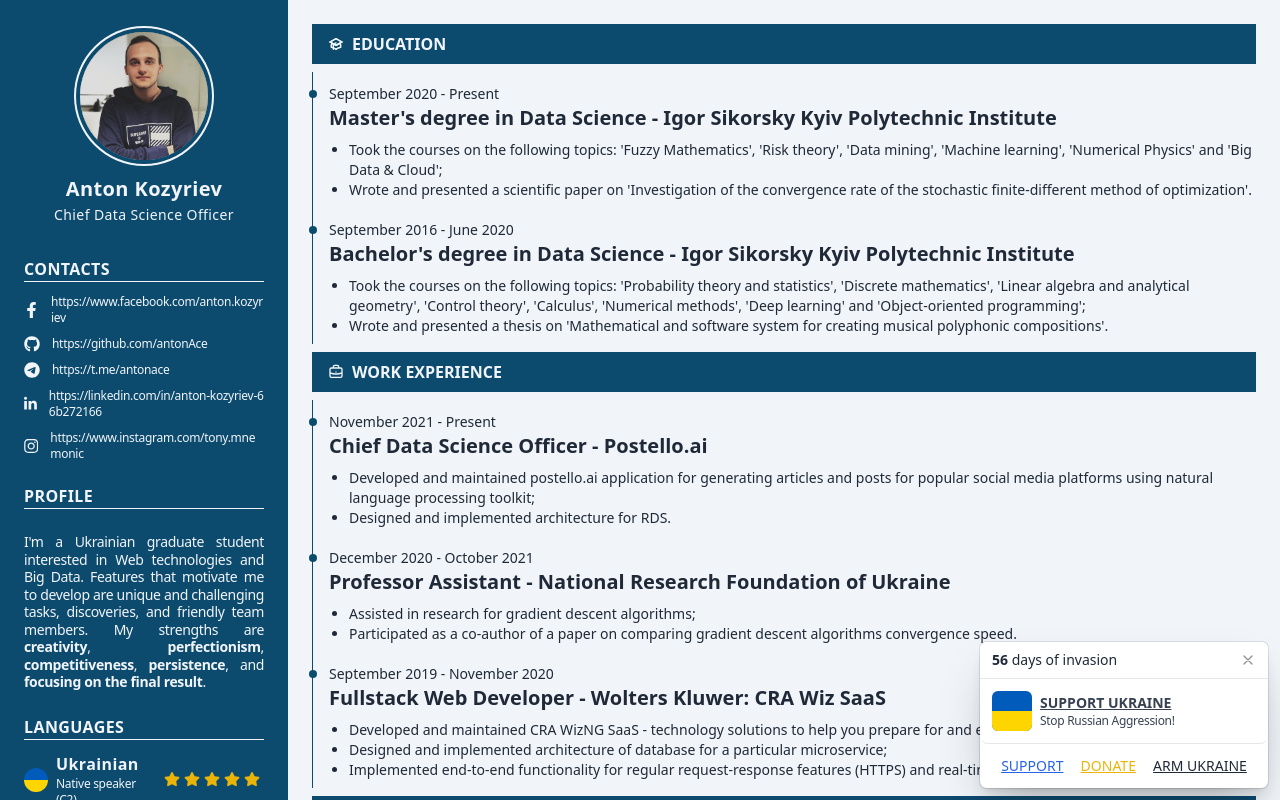
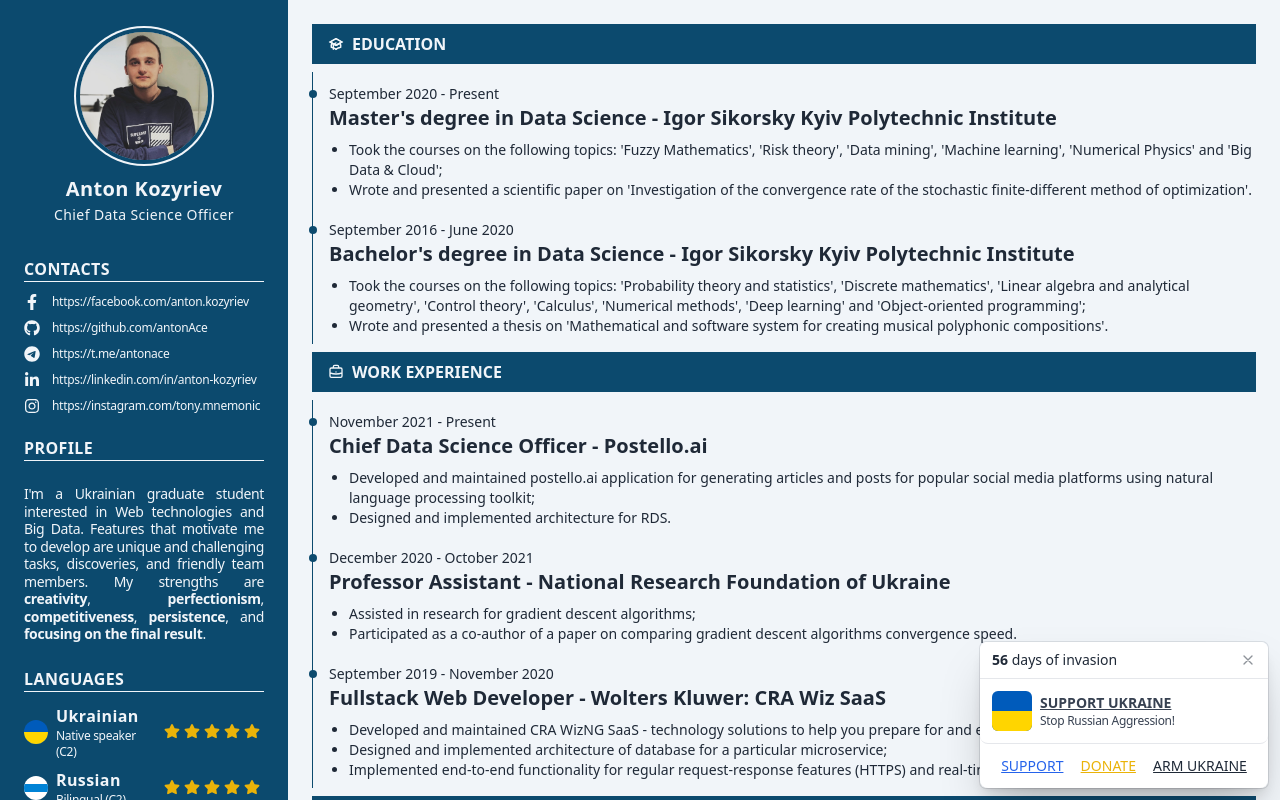
Before and after one commit to kaydotdev/antonkozyriev.me, a React (Create React App) app: page / in a window 1280 px wide. Shown: the top 800 px of the page. Built offline with nearby package versions, Linux system fonts and the light colour scheme.

Commit message:
misc(App.tsx): shorten social media urls

```diff
--- a/src/App.tsx
+++ b/src/App.tsx
@@ -456,7 +456,7 @@ function App() {
             <h5 className="mb-0 text-xl print:text-base font-bold leading-tight">Anton Kozyriev</h5>
             <p className="text-sm print:xs mt-1">Chief Data Science Officer</p>
             <div className="sm:hidden flex pt-2 flex-row flex-wrap justify-evenly sm:justify-center justify-items-stretch sm:gap-x-2 mt-6">
-              <SocialMediaButton href="https://www.facebook.com/anton.kozyriev" color="#1877f2">
+              <SocialMediaButton href="https://facebook.com/anton.kozyriev" color="#1877f2">
                 <svg xmlns="http://www.w3.org/2000/svg" viewBox="0 0 320 512" className="w-6 h-6"><path fill="currentColor" d="M279.14 288l14.22-92.66h-88.91v-60.13c0-25.35 12.42-50.06 52.24-50.06h40.42V6.26S260.43 0 225.36 0c-73.22 0-121.08 44.38-121.08 124.72v70.62H22.89V288h81.39v224h100.17V288z" /></svg>
               </SocialMediaButton>
               <SocialMediaButton href="https://github.com/antonAce" color="#333">
@@ -465,10 +465,10 @@ function App() {
               <SocialMediaButton href="https://t.me/antonace" color="#0088cc">
                 <svg xmlns="http://www.w3.org/2000/svg" viewBox="0 0 496 512" className="w-6 h-6"><path fill="currentColor" d="M248,8C111.033,8,0,119.033,0,256S111.033,504,248,504,496,392.967,496,256,384.967,8,248,8ZM362.952,176.66c-3.732,39.215-19.881,134.378-28.1,178.3-3.476,18.584-10.322,24.816-16.948,25.425-14.4,1.326-25.338-9.517-39.287-18.661-21.827-14.308-34.158-23.215-55.346-37.177-24.485-16.135-8.612-25,5.342-39.5,3.652-3.793,67.107-61.51,68.335-66.746.153-.655.3-3.1-1.154-4.384s-3.59-.849-5.135-.5q-3.283.746-104.608,69.142-14.845,10.194-26.894,9.934c-8.855-.191-25.888-5.006-38.551-9.123-15.531-5.048-27.875-7.717-26.8-16.291q.84-6.7,18.45-13.7,108.446-47.248,144.628-62.3c68.872-28.647,83.183-33.623,92.511-33.789,2.052-.034,6.639.474,9.61,2.885a10.452,10.452,0,0,1,3.53,6.716A43.765,43.765,0,0,1,362.952,176.66Z" /></svg>
               </SocialMediaButton>
-              <SocialMediaButton href="https://linkedin.com/in/anton-kozyriev-66b272166" color="#0077b5">
+              <SocialMediaButton href="https://linkedin.com/in/anton-kozyriev" color="#0077b5">
                 <svg xmlns="http://www.w3.org/2000/svg" viewBox="0 0 448 512" className="w-6 h-6"><path fill="currentColor" d="M100.28 448H7.4V148.9h92.88zM53.79 108.1C24.09 108.1 0 83.5 0 53.8a53.79 53.79 0 0 1 107.58 0c0 29.7-24.1 54.3-53.79 54.3zM447.9 448h-92.68V302.4c0-34.7-.7-79.2-48.29-79.2-48.29 0-55.69 37.7-55.69 76.7V448h-92.78V148.9h89.08v40.8h1.3c12.4-23.5 42.69-48.3 87.88-48.3 94 0 111.28 61.9 111.28 142.3V448z" /></svg>
               </SocialMediaButton>
-              <SocialMediaButton href="https://www.instagram.com/tony.mnemonic" color="#c13584">
+              <SocialMediaButton href="https://instagram.com/tony.mnemonic" color="#c13584">
                 <svg xmlns="http://www.w3.org/2000/svg" viewBox="0 0 448 512" className="w-6 h-6"><path fill="currentColor" d="M224.1 141c-63.6 0-114.9 51.3-114.9 114.9s51.3 114.9 114.9 114.9S339 319.5 339 255.9 287.7 141 224.1 141zm0 189.6c-41.1 0-74.7-33.5-74.7-74.7s33.5-74.7 74.7-74.7 74.7 33.5 74.7 74.7-33.6 74.7-74.7 74.7zm146.4-194.3c0 14.9-12 26.8-26.8 26.8-14.9 0-26.8-12-26.8-26.8s12-26.8 26.8-26.8 26.8 12 26.8 26.8zm76.1 27.2c-1.7-35.9-9.9-67.7-36.2-93.9-26.2-26.2-58-34.4-93.9-36.2-37-2.1-147.9-2.1-184.9 0-35.8 1.7-67.6 9.9-93.9 36.1s-34.4 58-36.2 93.9c-2.1 37-2.1 147.9 0 184.9 1.7 35.9 9.9 67.7 36.2 93.9s58 34.4 93.9 36.2c37 2.1 147.9 2.1 184.9 0 35.9-1.7 67.7-9.9 93.9-36.2 26.2-26.2 34.4-58 36.2-93.9 2.1-37 2.1-147.8 0-184.8zM398.8 388c-7.8 19.6-22.9 34.7-42.6 42.6-29.5 11.7-99.5 9-132.1 9s-102.7 2.6-132.1-9c-19.6-7.8-34.7-22.9-42.6-42.6-11.7-29.5-9-99.5-9-132.1s-2.6-102.7 9-132.1c7.8-19.6 22.9-34.7 42.6-42.6 29.5-11.7 99.5-9 132.1-9s102.7-2.6 132.1 9c19.6 7.8 34.7 22.9 42.6 42.6 11.7 29.5 9 99.5 9 132.1s2.7 102.7-9 132.1z" /></svg>
               </SocialMediaButton>
             </div>
@@ -476,7 +476,7 @@ function App() {
           <div className="hidden sm:block">
             <Divider text="Contacts" />
             <div className="px-6 py-3 print:pt-2">
-              <SocialMediaBadge href="https://www.facebook.com/anton.kozyriev">
+              <SocialMediaBadge href="https://facebook.com/anton.kozyriev">
                 <svg xmlns="http://www.w3.org/2000/svg" viewBox="0 0 320 512" className="w-4 h-4 text-slate-100"><path fill="currentColor" d="M279.14 288l14.22-92.66h-88.91v-60.13c0-25.35 12.42-50.06 52.24-50.06h40.42V6.26S260.43 0 225.36 0c-73.22 0-121.08 44.38-121.08 124.72v70.62H22.89V288h81.39v224h100.17V288z" /></svg>
               </SocialMediaBadge>
               <SocialMediaBadge href="https://github.com/antonAce">
@@ -485,10 +485,10 @@ function App() {
               <SocialMediaBadge href="https://t.me/antonace">
                 <svg xmlns="http://www.w3.org/2000/svg" viewBox="0 0 496 512" className="w-4 h-4 text-slate-100"><path fill="currentColor" d="M248,8C111.033,8,0,119.033,0,256S111.033,504,248,504,496,392.967,496,256,384.967,8,248,8ZM362.952,176.66c-3.732,39.215-19.881,134.378-28.1,178.3-3.476,18.584-10.322,24.816-16.948,25.425-14.4,1.326-25.338-9.517-39.287-18.661-21.827-14.308-34.158-23.215-55.346-37.177-24.485-16.135-8.612-25,5.342-39.5,3.652-3.793,67.107-61.51,68.335-66.746.153-.655.3-3.1-1.154-4.384s-3.59-.849-5.135-.5q-3.283.746-104.608,69.142-14.845,10.194-26.894,9.934c-8.855-.191-25.888-5.006-38.551-9.123-15.531-5.048-27.875-7.717-26.8-16.291q.84-6.7,18.45-13.7,108.446-47.248,144.628-62.3c68.872-28.647,83.183-33.623,92.511-33.789,2.052-.034,6.639.474,9.61,2.885a10.452,10.452,0,0,1,3.53,6.716A43.765,43.765,0,0,1,362.952,176.66Z" /></svg>
               </SocialMediaBadge>
-              <SocialMediaBadge href="https://linkedin.com/in/anton-kozyriev-66b272166">
+              <SocialMediaBadge href="https://linkedin.com/in/anton-kozyriev">
                 <svg xmlns="http://www.w3.org/2000/svg" viewBox="0 0 448 512" className="w-4 h-4 text-slate-100"><path fill="currentColor" d="M100.28 448H7.4V148.9h92.88zM53.79 108.1C24.09 108.1 0 83.5 0 53.8a53.79 53.79 0 0 1 107.58 0c0 29.7-24.1 54.3-53.79 54.3zM447.9 448h-92.68V302.4c0-34.7-.7-79.2-48.29-79.2-48.29 0-55.69 37.7-55.69 76.7V448h-92.78V148.9h89.08v40.8h1.3c12.4-23.5 42.69-48.3 87.88-48.3 94 0 111.28 61.9 111.28 142.3V448z" /></svg>
               </SocialMediaBadge>
-              <SocialMediaBadge href="https://www.instagram.com/tony.mnemonic">
+              <SocialMediaBadge href="https://instagram.com/tony.mnemonic">
                 <svg xmlns="http://www.w3.org/2000/svg" viewBox="0 0 448 512" className="w-4 h-4 text-slate-100"><path fill="currentColor" d="M224.1 141c-63.6 0-114.9 51.3-114.9 114.9s51.3 114.9 114.9 114.9S339 319.5 339 255.9 287.7 141 224.1 141zm0 189.6c-41.1 0-74.7-33.5-74.7-74.7s33.5-74.7 74.7-74.7 74.7 33.5 74.7 74.7-33.6 74.7-74.7 74.7zm146.4-194.3c0 14.9-12 26.8-26.8 26.8-14.9 0-26.8-12-26.8-26.8s12-26.8 26.8-26.8 26.8 12 26.8 26.8zm76.1 27.2c-1.7-35.9-9.9-67.7-36.2-93.9-26.2-26.2-58-34.4-93.9-36.2-37-2.1-147.9-2.1-184.9 0-35.8 1.7-67.6 9.9-93.9 36.1s-34.4 58-36.2 93.9c-2.1 37-2.1 147.9 0 184.9 1.7 35.9 9.9 67.7 36.2 93.9s58 34.4 93.9 36.2c37 2.1 147.9 2.1 184.9 0 35.9-1.7 67.7-9.9 93.9-36.2 26.2-26.2 34.4-58 36.2-93.9 2.1-37 2.1-147.8 0-184.8zM398.8 388c-7.8 19.6-22.9 34.7-42.6 42.6-29.5 11.7-99.5 9-132.1 9s-102.7 2.6-132.1-9c-19.6-7.8-34.7-22.9-42.6-42.6-11.7-29.5-9-99.5-9-132.1s-2.6-102.7 9-132.1c7.8-19.6 22.9-34.7 42.6-42.6 29.5-11.7 99.5-9 132.1-9s102.7-2.6 132.1 9c19.6 7.8 34.7 22.9 42.6 42.6 11.7 29.5 9 99.5 9 132.1s2.7 102.7-9 132.1z" /></svg>
               </SocialMediaBadge>
             </div>
```
